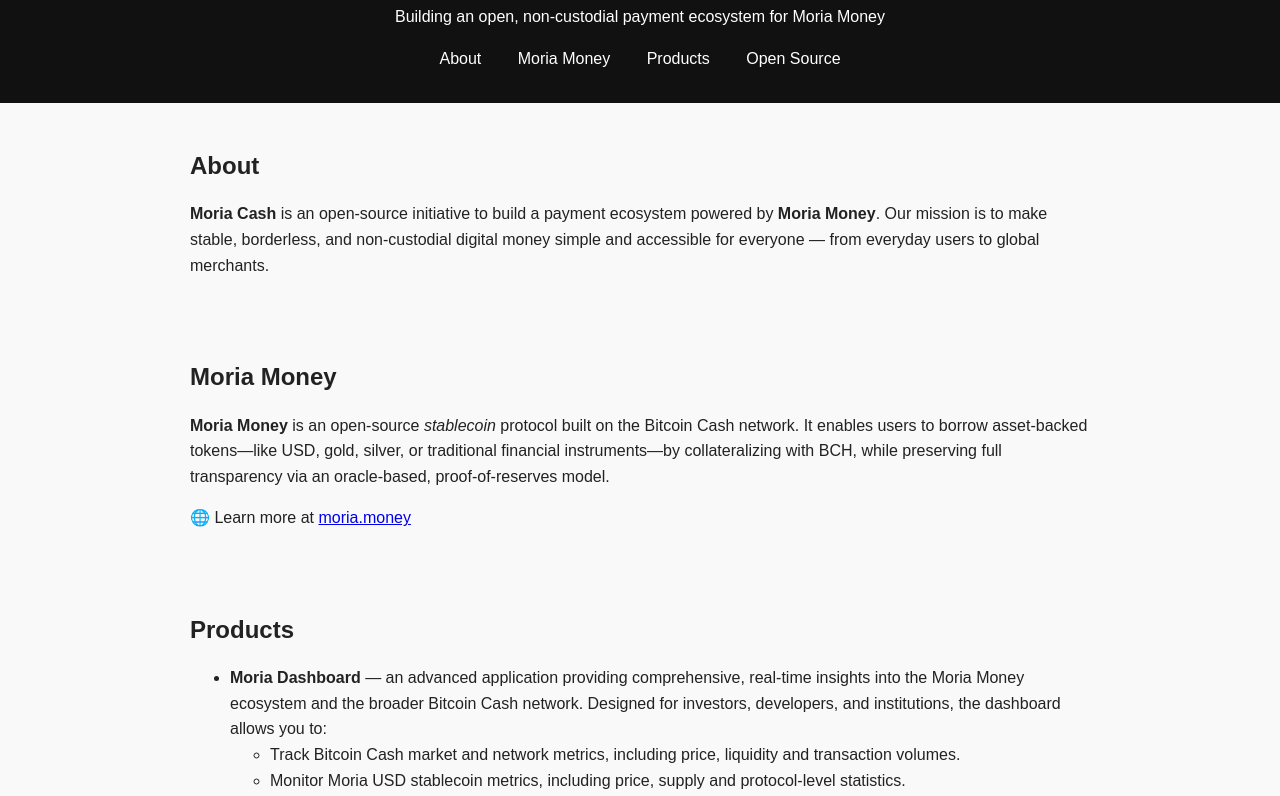
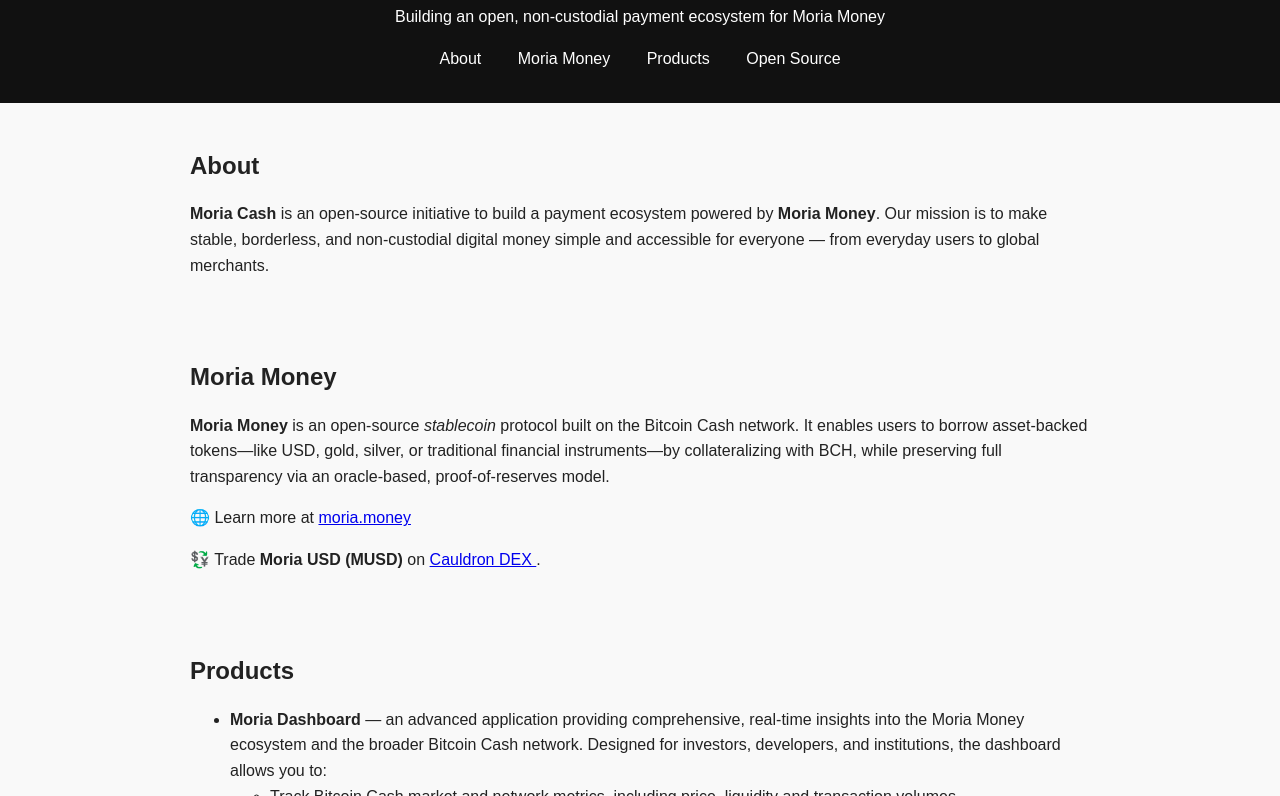
Before and after one commit to moria-cash/www, a plain HTML site: page index.html in a window 1280 px wide. Shown: the part 304-1100 px from the top of the page. Drawn offline with Linux system fonts and the light colour scheme.

Commit message:
Add link to Moria USD in Cauldron DEX

```diff
--- a/index.html
+++ b/index.html
@@ -138,6 +138,13 @@
                 moria.money
             </a>
         </p>
+        <p>
+            💱 Trade <strong>Moria USD (MUSD)</strong> on
+            <a href="https://app.cauldron.quest/swap/b38a33f750f84c5c169a6f23cb873e6e79605021585d4f3408789689ed87f366"
+                target="_blank" rel="noopener noreferrer">
+                Cauldron DEX
+            </a>.
+        </p>
     </section>
 
     <!-- Products Section -->
```
